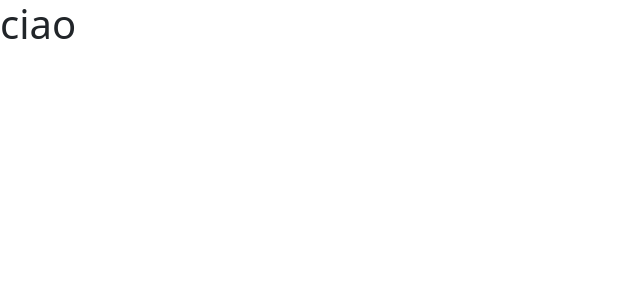
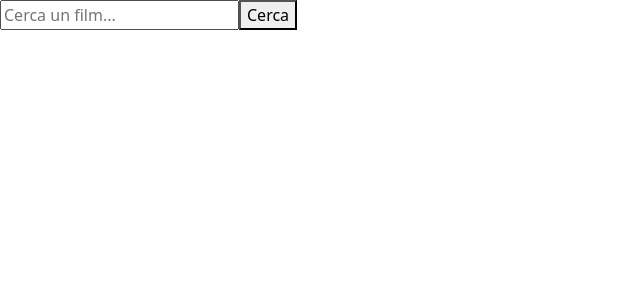
Before and after one commit to GiordanoCasale/react-boolflix, a React (Vite) app: page / in a window 1280 px wide. Shown: the top 300 px of the page, without its empty margins (0-640 px from the left). Built offline with nearby package versions, Linux system fonts and the light colour scheme.

Commit message:
[UPD]Implement movie search functionality with API integration

```diff
--- a/src/App.jsx
+++ b/src/App.jsx
@@ -1,10 +1,39 @@
+import axios from "axios"
+import { useState } from "react"
+
+const keyApi = "3fa3a72f0073cd9418d6d2a8e957a89f"
+
 
 
 function App() {
+  const [input, SetInput] = useState("");
+  const [movies, setMovies] = useState([]); // nuovo state per i risultati
+
+  const handleclick = () => {
+    axios.get(`https://api.themoviedb.org/3/search/movie?api_key=${keyApi}&query=${input}`)
+      .then((response) => {
+        console.log(response.data); // per vedere i dati in console
+        setMovies(response.data.results); // salva i risultati nel nuovo state
+      })
+      .catch((error) => {
+        console.log(error);
+      });
+  }
 
   return (
     <div>
-      <h1>ciao</h1>
+      <input
+        type="text"
+        value={input}
+        onChange={(e) => SetInput(e.target.value)}
+        placeholder="Cerca un film..."
+      />
+      <button onClick={handleclick}>Cerca</button>
+      {movies.map(movie => (
+        <div key={movie.id}>
+          <h3>{movie.title}</h3>
+        </div>
+      ))}
     </div>
   )
 }
```
